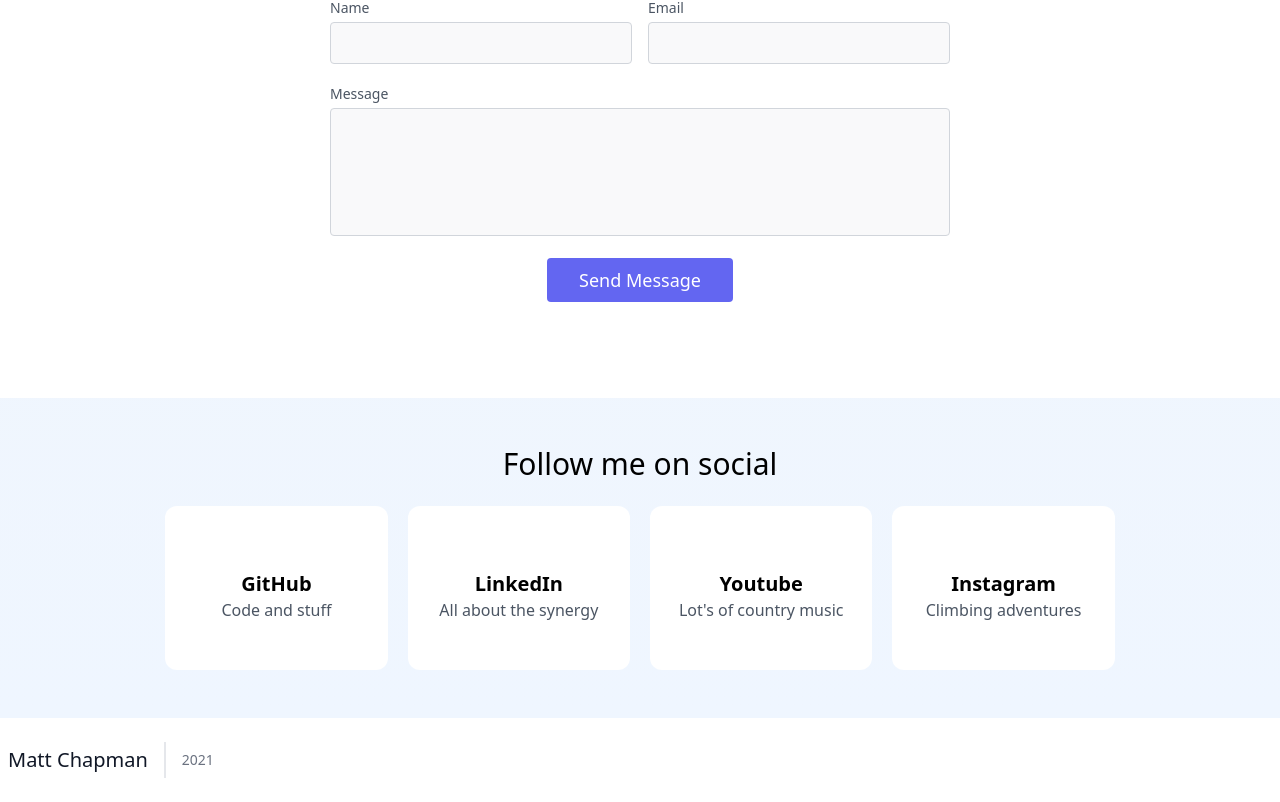
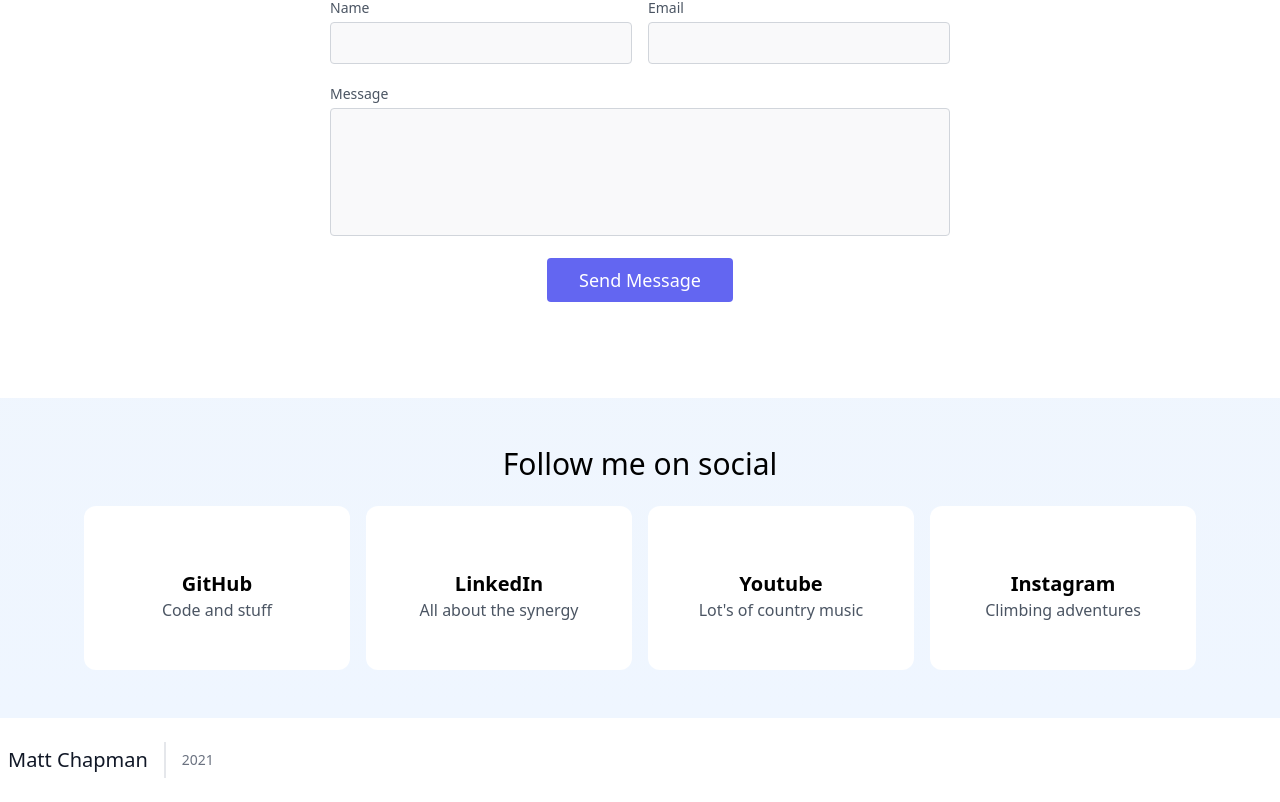
Before and after one commit to mttchpmn/mattchapman.io, a Next.js app: page / in a window 1280 px wide. Shown: the part 1766-2568 px from the top of the page. Built offline with nearby package versions, Linux system fonts and the light colour scheme; what tailwindcss-debug-screens would draw is missing.

Commit message:
Update social

```diff
--- a/src/components/social.tsx
+++ b/src/components/social.tsx
@@ -1,6 +1,6 @@
 const SocialBox = ({ title, description, icon, url }) => {
   return (
-    <div className="flex flex-col w-1/5 py-12 text-center bg-white group hover:bg-gray-100 rounded-xl">
+    <div className="py-12 text-center bg-white group hover:bg-gray-100 rounded-xl">
       <a href={url} target="_blank">
         <div className="p-2">
           <i className={`fab fa-${icon} fa-2x group-hover:text-indigo-700`} />
@@ -19,7 +19,7 @@ const Social = () => {
         <h3 className="pb-6 text-3xl text-center text-black text-semibold">
           Follow me on social
         </h3>
-        <div className="flex flex-wrap justify-center space-x-5">
+        <div className="grid grid-cols-2 gap-4 md:grid-cols-4">
           <SocialBox
             title="GitHub"
             url="https://github.com/mttchpmn"
```
